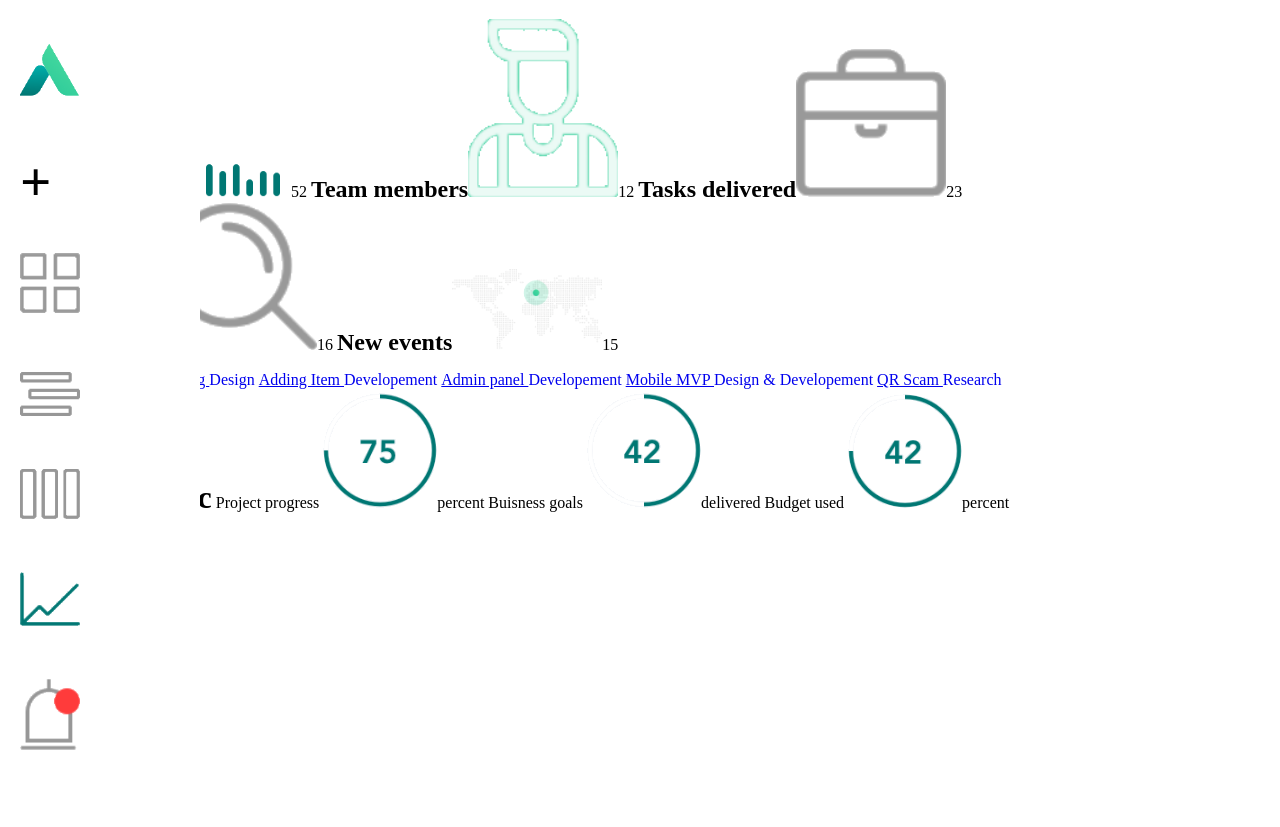
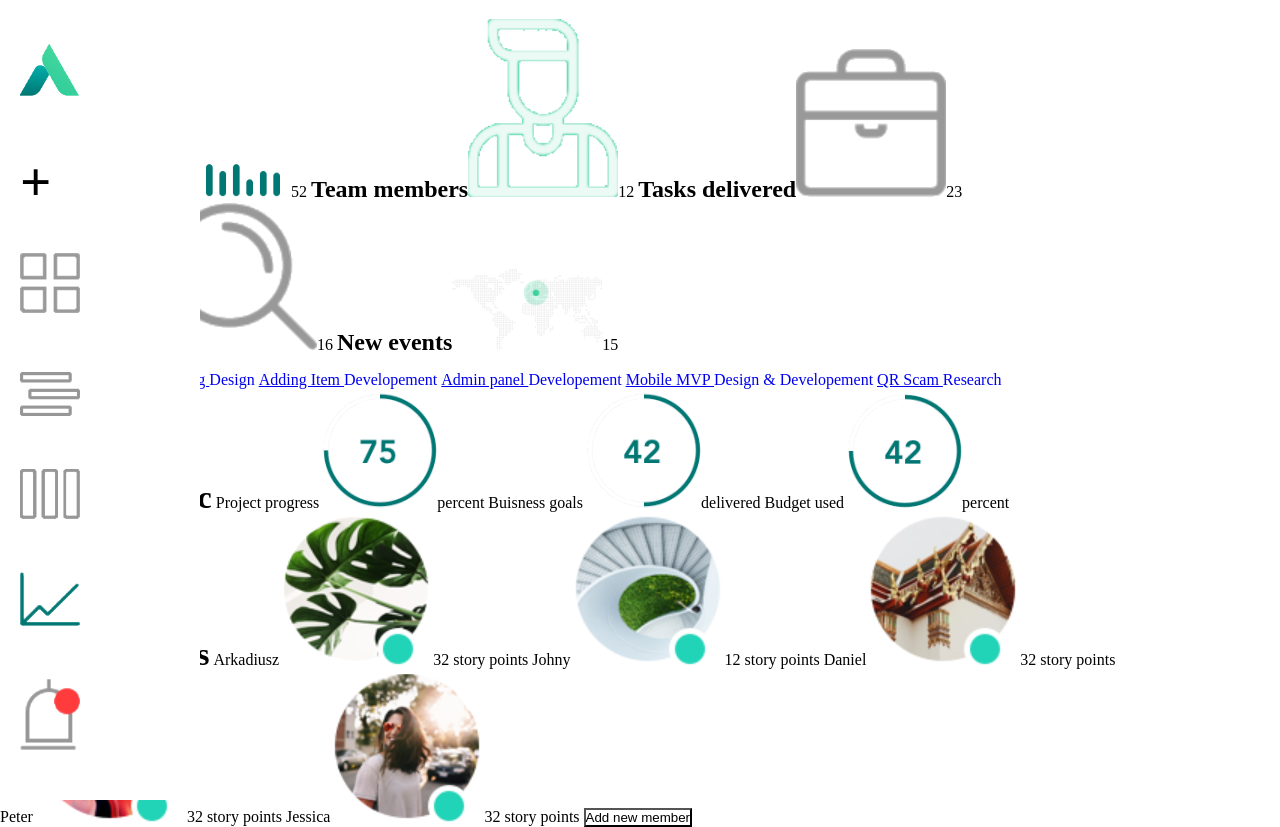
Before and after one commit to ZygimantasL/44-gruppe-cra-html-only, a website: page index.html in a window 1280 px wide. Before the commit the page ends 800 px from the top, so only its background shows below. Drawn offline with Linux system fonts and the light colour scheme.

Commit message:
footer html

```diff
--- a/index.html
+++ b/index.html
@@ -47,6 +47,15 @@
             <span class="bar">Budget used <img src="./img/42percent.png" alt=""><p>percent</p></span>
         </div>
     </div>
+    <footer class="footer">
+        <h1>Team members</h1>
+        <span class="member">Arkadiusz <img src="./img/photo2.png" alt=""> <p>32 story points</p></span>
+        <span class="member">Johny <img src="./img/photo3.png" alt=""> <p>12 story points</p></span>
+        <span class="member">Daniel <img src="./img/photo4.png" alt=""> <p>32 story points</p></span>
+        <span class="member">Peter <img src="./img/photo5.png" alt=""> <p>32 story points</p></span>
+        <span class="member">Jessica <img src="./img/photo6.png" alt=""> <p>32 story points</p></span>
+        <button class="btn">Add new member</button>
+    </footer>
 
 </body>
 </html>
```
